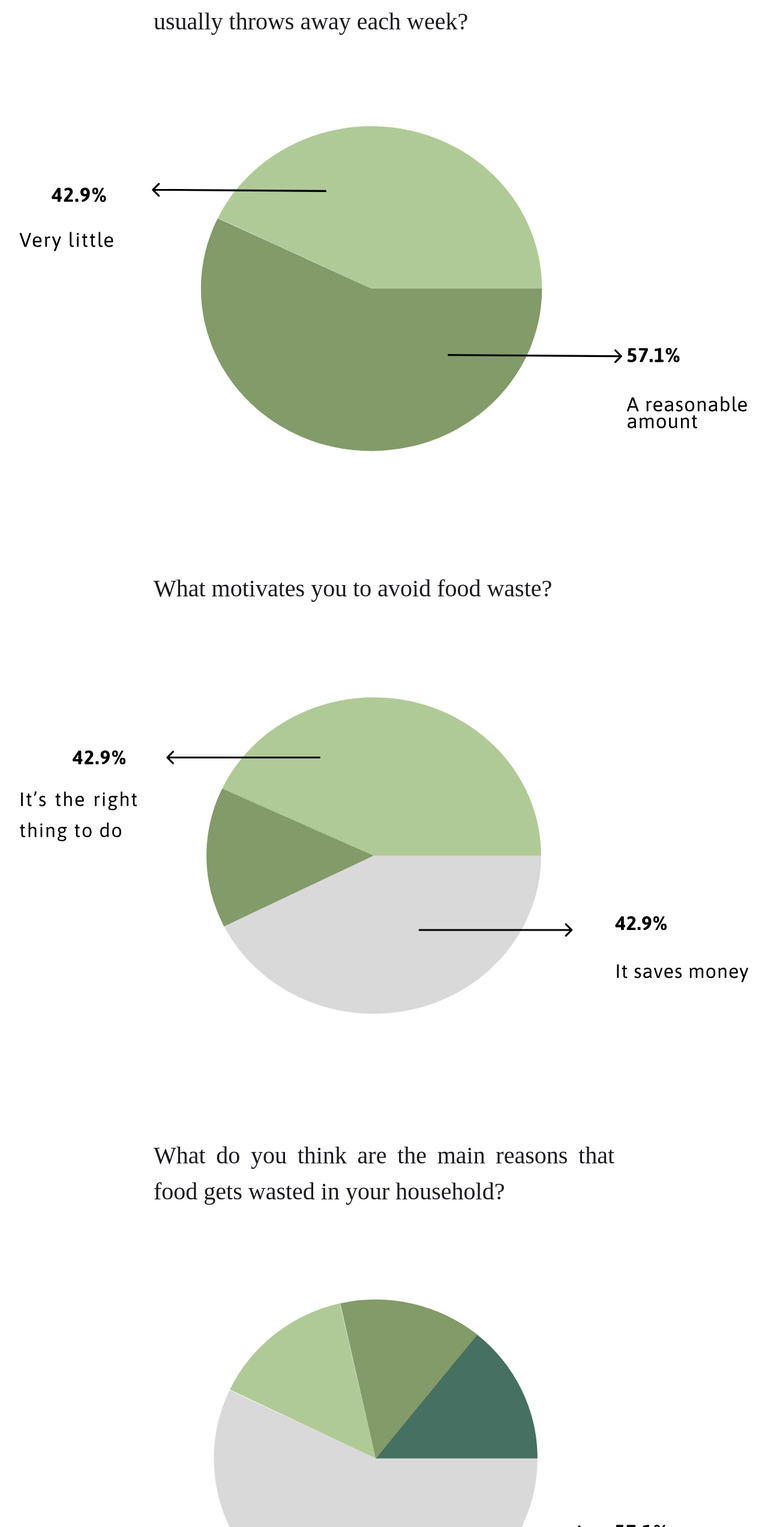
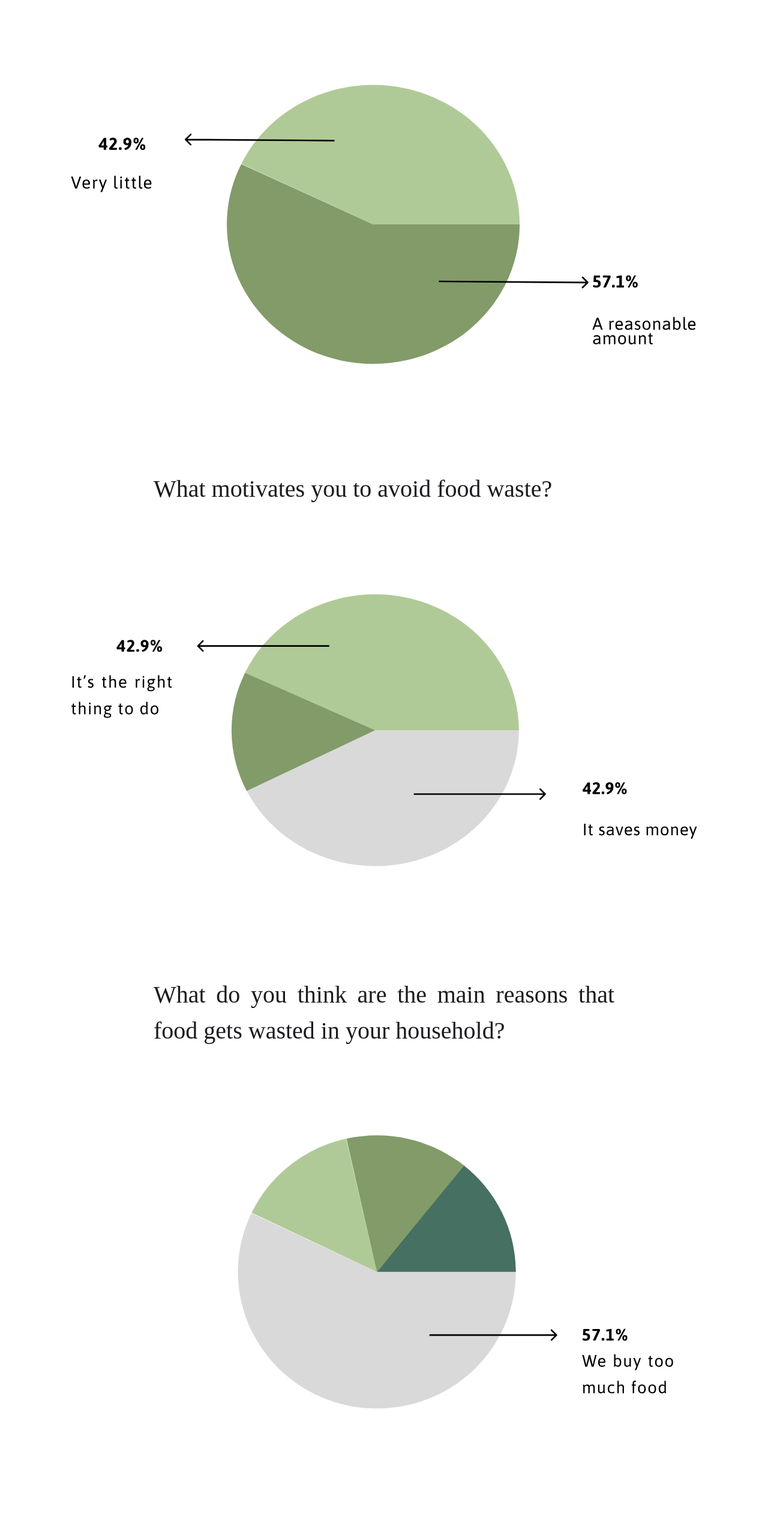
Before and after one commit to Ochaart/hanna-kunka-portfolio, a Next.js app: page /projects/nappe in a window 1280 px wide. Shown: the part 3221-5766 px from the top of the page at 60% size. Built offline with nearby package versions, Linux system fonts and the light colour scheme; a web font is replaced by a local one.

Commit message:
update css

```diff
--- a/pages/projects/nappe/index.tsx
+++ b/pages/projects/nappe/index.tsx
@@ -78,20 +78,20 @@ const Nappe = () => {
           </p>
         </motion.div>
         <DiagramQuestion question="How much food would you say your household usually throws away each week?">
-          <Image src="/svg/pie_1.svg" width={1306} height={651} alt="pie chart" />
+          <Image src="/svg/pie_1.svg" width={1044} height={520} alt="pie chart" />
         </DiagramQuestion>
         <DiagramQuestion question="What motivates you to avoid food waste?">
-          <Image src="/svg/pie_2.svg" width={1306} height={651} alt="pie chart" />
+          <Image src="/svg/pie_2.svg" width={1044} height={520} alt="pie chart" />
         </DiagramQuestion>
         <DiagramQuestion
           question="What do you think are the main reasons that food gets wasted in your household?"
         >
-          <Image src="/svg/pie_3.svg" width={1306} height={651} alt="pie chart" />
+          <Image src="/svg/pie_3.svg" width={1044} height={520} alt="pie chart" />
         </DiagramQuestion>
         <DiagramQuestion
           question="How surprised are you by this statement – “if food waste were a country, it would be the third largest emitter of greenhouse gases in the world. Food waste is a huge contributor to climate change.”"
         >
-          <Image src="/svg/pie_4.svg" width={1306} height={651} alt="pie chart" />
+          <Image src="/svg/pie_4.svg" width={1044} height={520} alt="pie chart" />
         </DiagramQuestion>
         <DiagramQuestion
           question="Which of these actions are you currently doing at home? Tick as many as you want."
@@ -114,7 +114,7 @@ const Nappe = () => {
           </p>
         </Concept>
         <Concept title="Colors" caption="Brand Attributes: Earth - friendly, healthy, caring">
-          <div className="flex justify-center pt-10 md:pt-20">
+          <div className="flex justify-center pt-10">
             <Image src="/svg/colors.svg" width={907} height={599} alt="colors palettes" />
           </div>
         </Concept>
--- a/styles/globals.css
+++ b/styles/globals.css
@@ -49,7 +49,7 @@ button {
 }
 
 .gap-y {
-  @apply gap-y-20 md:gap-y-32
+  @apply gap-y-20 md:gap-y-28
 }
 
 .copy-h2 {
```
